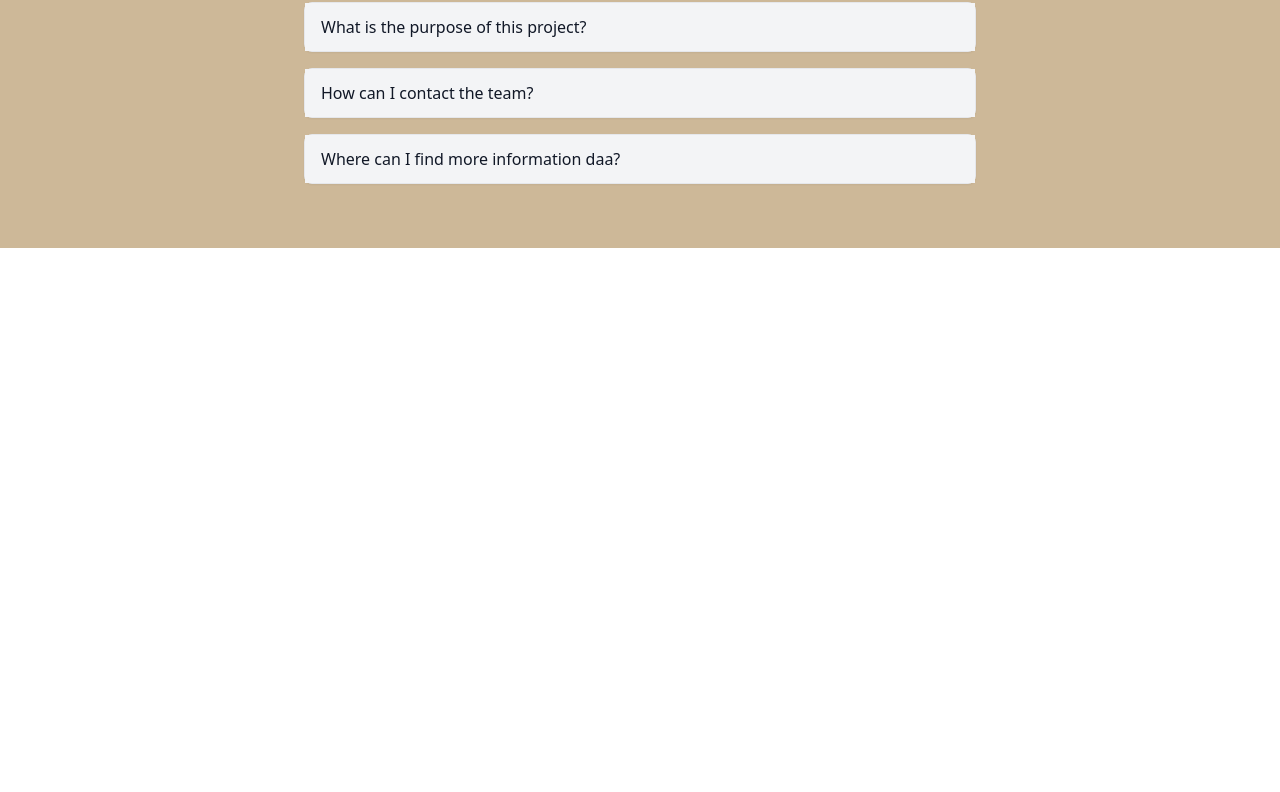
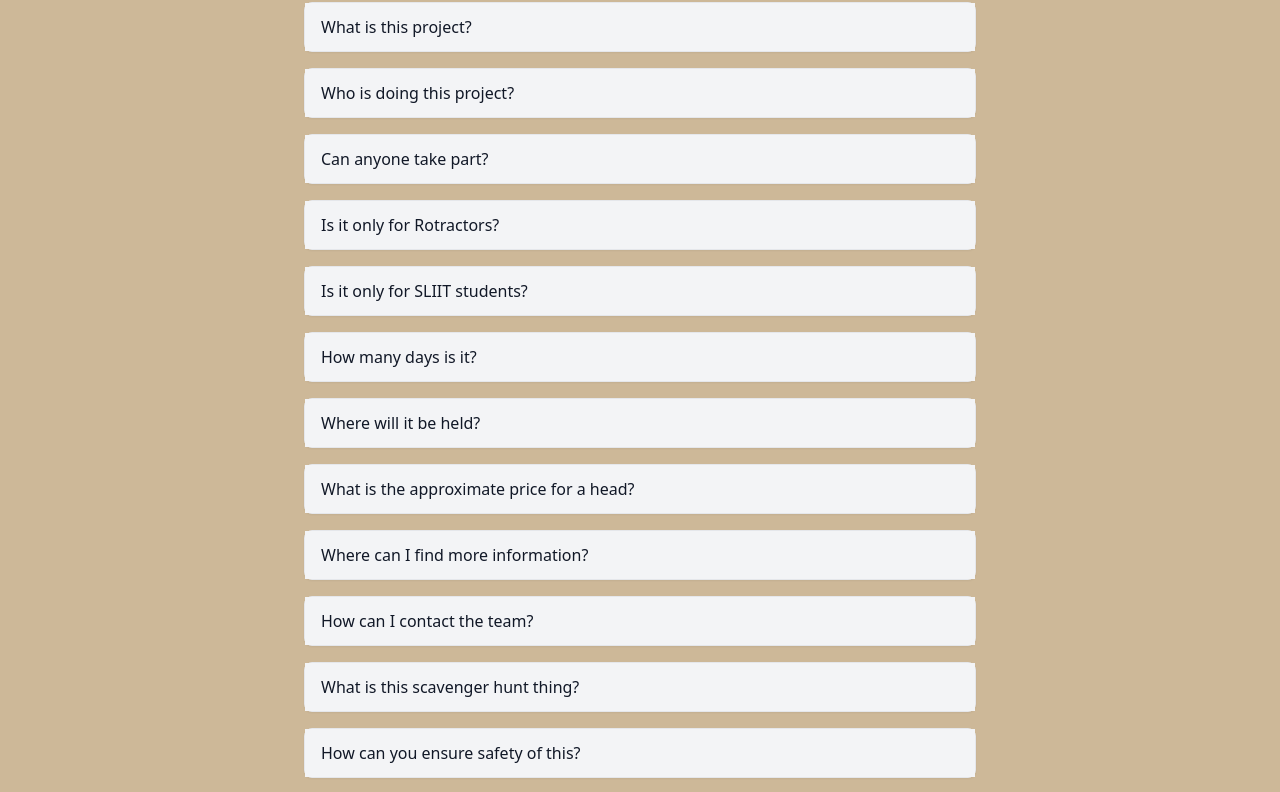
Before and after one commit to nadunwee/TeamAlpha, a React (Vite) app: page /faq in a window 1280 px wide. Shown: the part 217-1009 px from the top of the page. Before the commit the page ends 800 px from the top, so only its background shows below. Built offline with nearby package versions, Linux system fonts and the light colour scheme.

Commit message:
finish faqs

```diff
--- a/src/components/FAQ/FAQ.jsx
+++ b/src/components/FAQ/FAQ.jsx
@@ -5,21 +5,76 @@ import NavigationBar from "../NavigationBar";
 const FAQ = () => {
   const faqs = [
     {
-      question: "What is the purpose of this project?",
+      question: "What is this project?",
       answer:
-        "The purpose of this project is to showcase a partnership engagement platform.",
+        "This is a militarized training camp filled with adventure and joy. Our aim is to provide you the needed team skills, survival skills, leadership and networking opportunities. We’ve added a little touch of Assassin’s Creed to make this even exciting. Don’t hesitate, apply now and enjoy later.",
+    },
+    {
+      question: "Who is doing this project?",
+      answer:
+        "This is proudly organised by the Professional Development Avenue of the Rotaract Club of SLIIT.",
+    },
+    {
+      question: "Can anyone take part?",
+      answer: "Absolutely!!! ANYONE between the ages 18 - 30 can take part.",
+    },
+    {
+      question: "Is it only for Rotractors?",
+      answer: "NO!!! This is literally for ANYONE between the ages 18 - 30. ",
+    },
+    {
+      question: "Is it only for SLIIT students?",
+      answer: "NO!!! This is literally for ANYONE between the ages 18 - 30. ",
+    },
+    {
+      question: "How many days is it?",
+      answer:
+        "This fun will extend beyond just one day. Having an overnight stay this will be carried for TWO amazingly fun filled days. ",
+    },
+    {
+      question: "Where will it be held?",
+      answer:
+        "Let’s all Assemble at the CHE adventure park (location details will be provided). ",
+    },
+    {
+      question: "What is the approximate price for a head? ",
+      answer:
+        "All of this GREAT fun for only a small amount of around LKR 4,000 - LKR 5,000.",
+    },
+    {
+      question: "Where can I find more information?",
+      answer:
+        "The Entire brotherhood of delegates will be added to a WhatsApp group where all messages will be communicated. We will also have a Delegate Handbook ready and made just for YOU. ",
     },
     {
       question: "How can I contact the team?",
       answer:
-        "You can contact us via the email or phone number provided on the Contact Us page.",
+        "Feel free to contact any of us in the ‘Contact Us’ page of our Official Brotherhood Website.",
     },
     {
-      question: "Where can I find more information daa?",
+      question: "What is this scavenger hunt thing?",
       answer:
-        "Additional details are available in the technical specifications section.",
+        "Shhhhh!!! That’s a secret for now. We will reveal it on the day. But it WILL be fun, competitive and exciting. ",
     },
-    // Add the rest of your FAQs here...
+    {
+      question: "How can you ensure safety of this?",
+      answer:
+        "Our Driving Force, the Team Alpha Organising Committee has successfully figured out all the details in case of an emergency including the locations of the nearest hospitals and transportation facilities have been arranged. ",
+    },
+    {
+      question: "What should I bring?",
+      answer:
+        "Basically EVERYTHING you need for two camping days including a bit of extra cash for emergencies (will include a checklist in the delegate handbook).",
+    },
+    {
+      question: "Where can we sleep?",
+      answer:
+        "Comfortable and safe tents will be provided from the Venue itself to provide you with the BEST OF THE BEST camping experience like nothing you’ve ever had. ",
+    },
+    {
+      question: "How fun will it be?",
+      answer: "EXTRMELY F****** Fun my dear creed brother!!!",
+    },
   ];
 
   const [openIndex, setOpenIndex] = useState(null);
```
